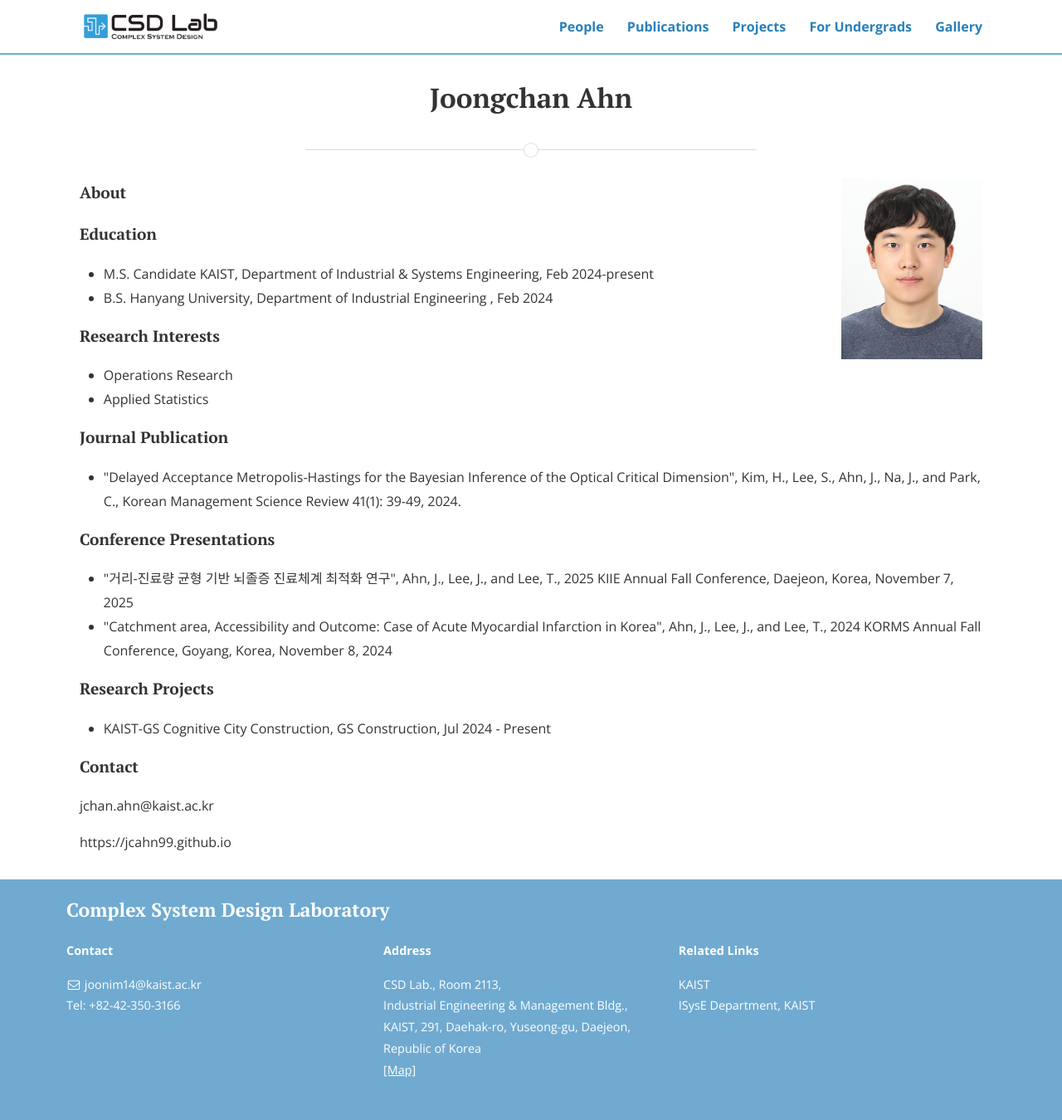
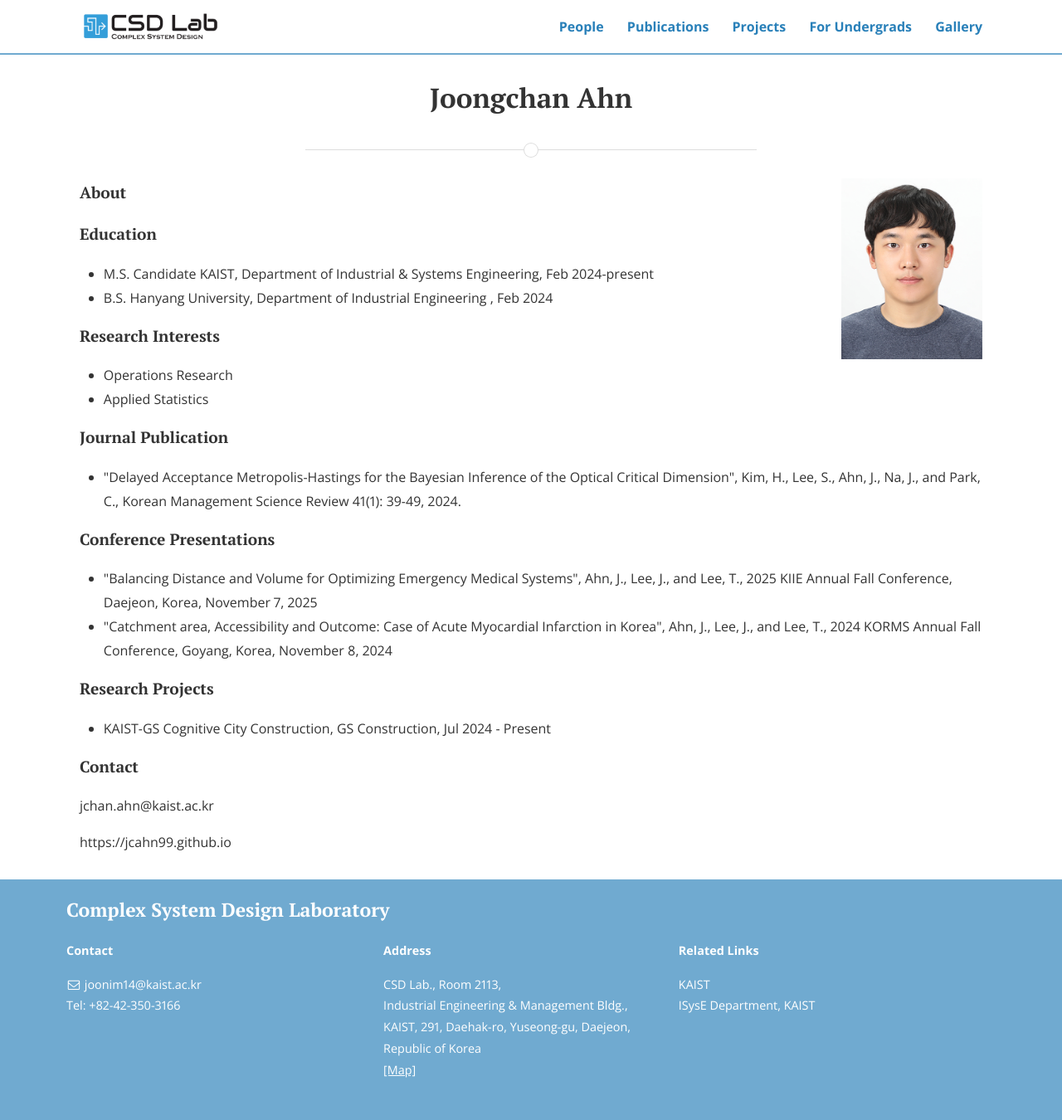
Before and after one commit to CSDlab-KAIST/csdlab-kaist.github.io, a Jekyll site: the page built from people/joongchan.html, in a window 1280 px wide. Shown: the whole page at 83% size. Built offline with Jekyll 4.4.1, drawn with Linux system fonts in a browser that asks for light colours; nearby versions of some CDN libraries.

Commit message:
Update joongchan.html

```diff
--- a/people/joongchan.html
+++ b/people/joongchan.html
@@ -33,7 +33,7 @@ title: Joongchan Ahn
 
 <h4>Conference Presentations</h4>
 <ul>
-  <li>"거리-진료량 균형 기반 뇌졸증 진료체계 최적화 연구", Ahn, J., Lee, J., and Lee, T., 2025 KIIE Annual Fall Conference, Daejeon, Korea, November 7, 2025</li>
+  <li>"Balancing Distance and Volume for Optimizing Emergency Medical Systems", Ahn, J., Lee, J., and Lee, T., 2025 KIIE Annual Fall Conference, Daejeon, Korea, November 7, 2025</li>
   <li>"Catchment area, Accessibility and Outcome: Case of Acute Myocardial Infarction in Korea", Ahn, J., Lee, J., and Lee, T., 2024 KORMS Annual Fall Conference, Goyang, Korea, November 8, 2024</li>
 </ul>
 
```
